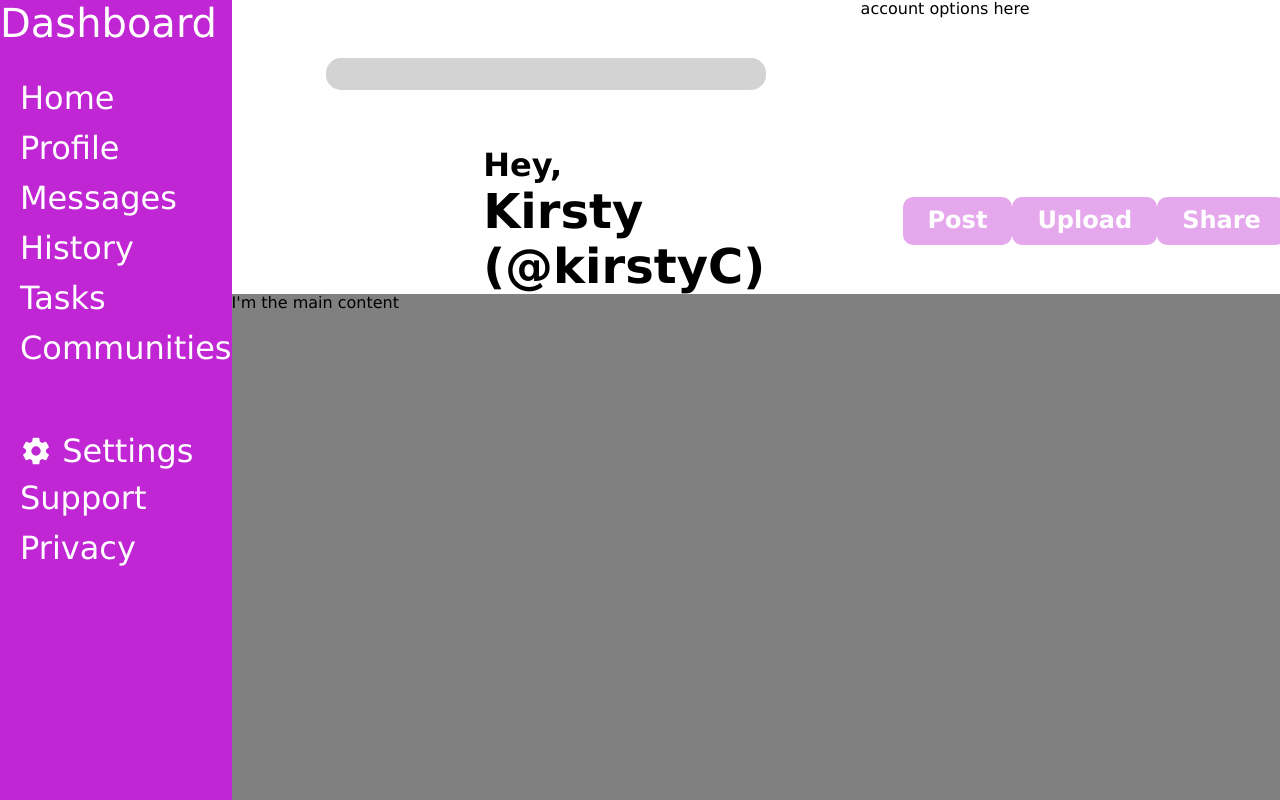
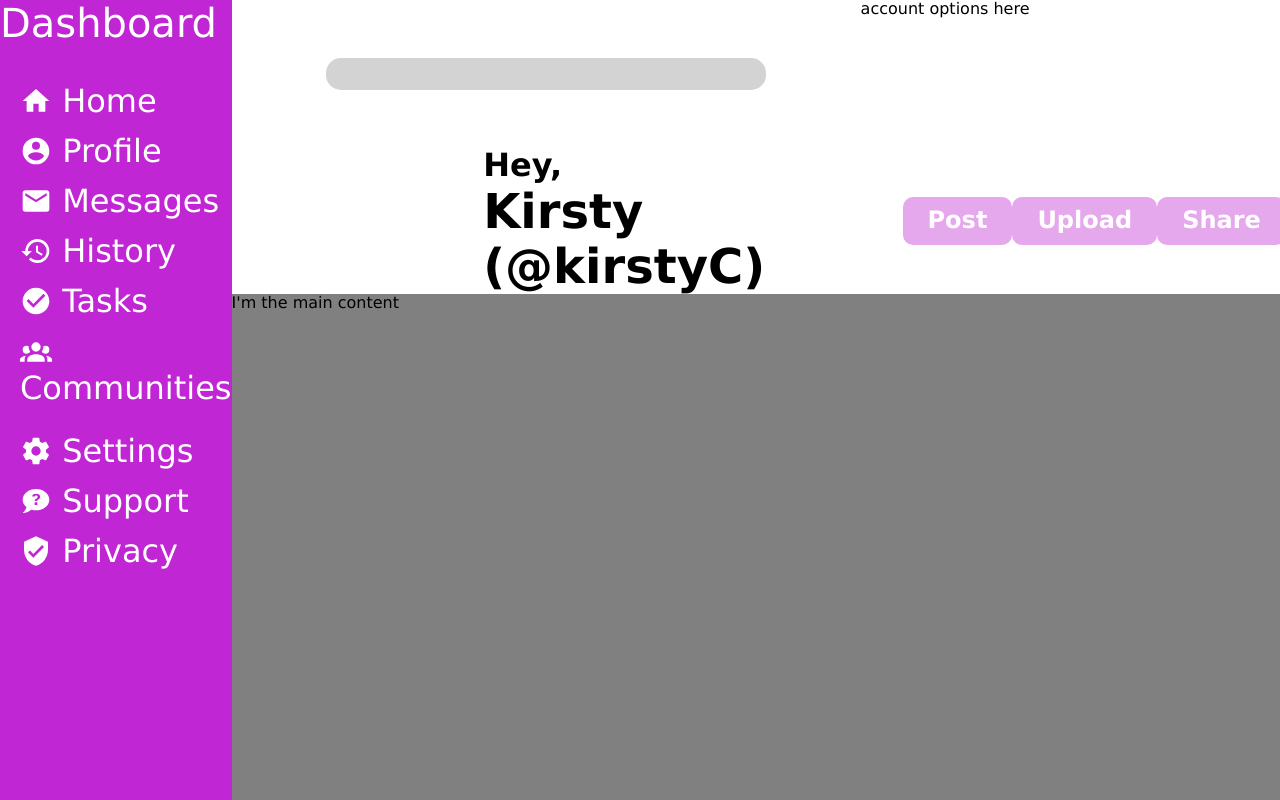
Before and after one commit to s-cassidy/odin-admin-dashboard, a plain HTML site: page index.html in a window 1280 px wide. Drawn offline with Linux system fonts and the light colour scheme.

Commit message:
Add nav menu icons

```diff
--- a/index.html
+++ b/index.html
@@ -20,21 +20,50 @@
 
       <nav class="sidebar menu">
         <a href="" class="sidebar-link">
+          <svg class="nav-icon" xmlns="http://www.w3.org/2000/svg" viewBox="0 0 24 24">
+            <title>home</title>
+            <path d="M10,20V14H14V20H19V12H22L12,3L2,12H5V20H10Z" />
+          </svg>
           <span>Home</span>
         </a>
         <a href="" class="sidebar-link">
+          <svg class="nav-icon" xmlns="http://www.w3.org/2000/svg" viewBox="0 0 24 24">
+            <title>account-circle</title>
+            <path
+              d="M12,19.2C9.5,19.2 7.29,17.92 6,16C6.03,14 10,12.9 12,12.9C14,12.9 17.97,14 18,16C16.71,17.92 14.5,19.2 12,19.2M12,5A3,3 0 0,1 15,8A3,3 0 0,1 12,11A3,3 0 0,1 9,8A3,3 0 0,1 12,5M12,2A10,10 0 0,0 2,12A10,10 0 0,0 12,22A10,10 0 0,0 22,12C22,6.47 17.5,2 12,2Z" />
+          </svg>
           <span>Profile</span>
         </a>
         <a href="" class="sidebar-link">
+          <svg class="nav-icon" xmlns="http://www.w3.org/2000/svg" viewBox="0 0 24 24">
+            <title>email</title>
+            <path
+              d="M20,8L12,13L4,8V6L12,11L20,6M20,4H4C2.89,4 2,4.89 2,6V18A2,2 0 0,0 4,20H20A2,2 0 0,0 22,18V6C22,4.89 21.1,4 20,4Z" />
+          </svg>
           <span>Messages</span>
         </a>
         <a href="" class="sidebar-link">
+          <svg class="nav-icon" xmlns="http://www.w3.org/2000/svg" viewBox="0 0 24 24">
+            <title>history</title>
+            <path
+              d="M13.5,8H12V13L16.28,15.54L17,14.33L13.5,12.25V8M13,3A9,9 0 0,0 4,12H1L4.96,16.03L9,12H6A7,7 0 0,1 13,5A7,7 0 0,1 20,12A7,7 0 0,1 13,19C11.07,19 9.32,18.21 8.06,16.94L6.64,18.36C8.27,20 10.5,21 13,21A9,9 0 0,0 22,12A9,9 0 0,0 13,3" />
+          </svg>
           <span>History</span>
         </a>
         <a href="" class="sidebar-link">
+          <svg class="nav-icon" xmlns="http://www.w3.org/2000/svg" viewBox="0 0 24 24">
+            <title>check-circle</title>
+            <path
+              d="M12 2C6.5 2 2 6.5 2 12S6.5 22 12 22 22 17.5 22 12 17.5 2 12 2M10 17L5 12L6.41 10.59L10 14.17L17.59 6.58L19 8L10 17Z" />
+          </svg>
           <span>Tasks</span>
         </a>
         <a href="" class="sidebar-link">
+          <svg class="nav-icon" xmlns="http://www.w3.org/2000/svg" viewBox="0 0 24 24">
+            <title>account-group</title>
+            <path
+              d="M12,5.5A3.5,3.5 0 0,1 15.5,9A3.5,3.5 0 0,1 12,12.5A3.5,3.5 0 0,1 8.5,9A3.5,3.5 0 0,1 12,5.5M5,8C5.56,8 6.08,8.15 6.53,8.42C6.38,9.85 6.8,11.27 7.66,12.38C7.16,13.34 6.16,14 5,14A3,3 0 0,1 2,11A3,3 0 0,1 5,8M19,8A3,3 0 0,1 22,11A3,3 0 0,1 19,14C17.84,14 16.84,13.34 16.34,12.38C17.2,11.27 17.62,9.85 17.47,8.42C17.92,8.15 18.44,8 19,8M5.5,18.25C5.5,16.18 8.41,14.5 12,14.5C15.59,14.5 18.5,16.18 18.5,18.25V20H5.5V18.25M0,20V18.5C0,17.11 1.89,15.94 4.45,15.6C3.86,16.28 3.5,17.22 3.5,18.25V20H0M24,20H20.5V18.25C20.5,17.22 20.14,16.28 19.55,15.6C22.11,15.94 24,17.11 24,18.5V20Z" />
+          </svg>
           <span>Communities</span>
         </a>
         <div class="gap">
@@ -49,9 +78,19 @@
           <span>Settings</span>
         </a>
         <a href="" class="sidebar-link">
+          <svg class="nav-icon" xmlns="http://www.w3.org/2000/svg" viewBox="0 0 24 24">
+            <title>chat-question</title>
+            <path
+              d="M12 3C6.5 3 2 6.6 2 11C2 13.1 3 15.1 4.8 16.5C4.8 17.1 4.4 18.7 2 21C2 21 5.5 21 8.5 18.5C9.6 18.8 10.8 19 12 19C17.5 19 22 15.4 22 11S17.5 3 12 3M13 15H11V13H13V15M14.8 10C14.5 10.4 14.1 10.6 13.7 10.8C13.4 11 13.3 11.1 13.2 11.3C13 11.5 13 11.7 13 12H11C11 11.5 11.1 11.2 11.3 10.9C11.5 10.7 11.9 10.4 12.4 10.1C12.7 10 12.9 9.8 13 9.6C13.1 9.4 13.2 9.1 13.2 8.9C13.2 8.6 13.1 8.4 12.9 8.2C12.7 8 12.4 7.9 12.1 7.9C11.8 7.9 11.6 8 11.4 8.1C11.2 8.2 11.1 8.4 11.1 8.7H9.1C9.2 8 9.5 7.4 10 7C10.5 6.6 11.2 6.5 12.1 6.5C13 6.5 13.8 6.7 14.3 7.1C14.8 7.5 15.1 8.1 15.1 8.8C15.2 9.2 15.1 9.6 14.8 10Z" />
+          </svg>
           <span>Support</span>
         </a>
         <a href="" class="sidebar-link">
+          <svg class="nav-icon" xmlns="http://www.w3.org/2000/svg" viewBox="0 0 24 24">
+            <title>shield-check</title>
+            <path
+              d="M10,17L6,13L7.41,11.59L10,14.17L16.59,7.58L18,9M12,1L3,5V11C3,16.55 6.84,21.74 12,23C17.16,21.74 21,16.55 21,11V5L12,1Z" />
+          </svg>
           <span>Privacy</span>
         </a>
       </nav>
```
